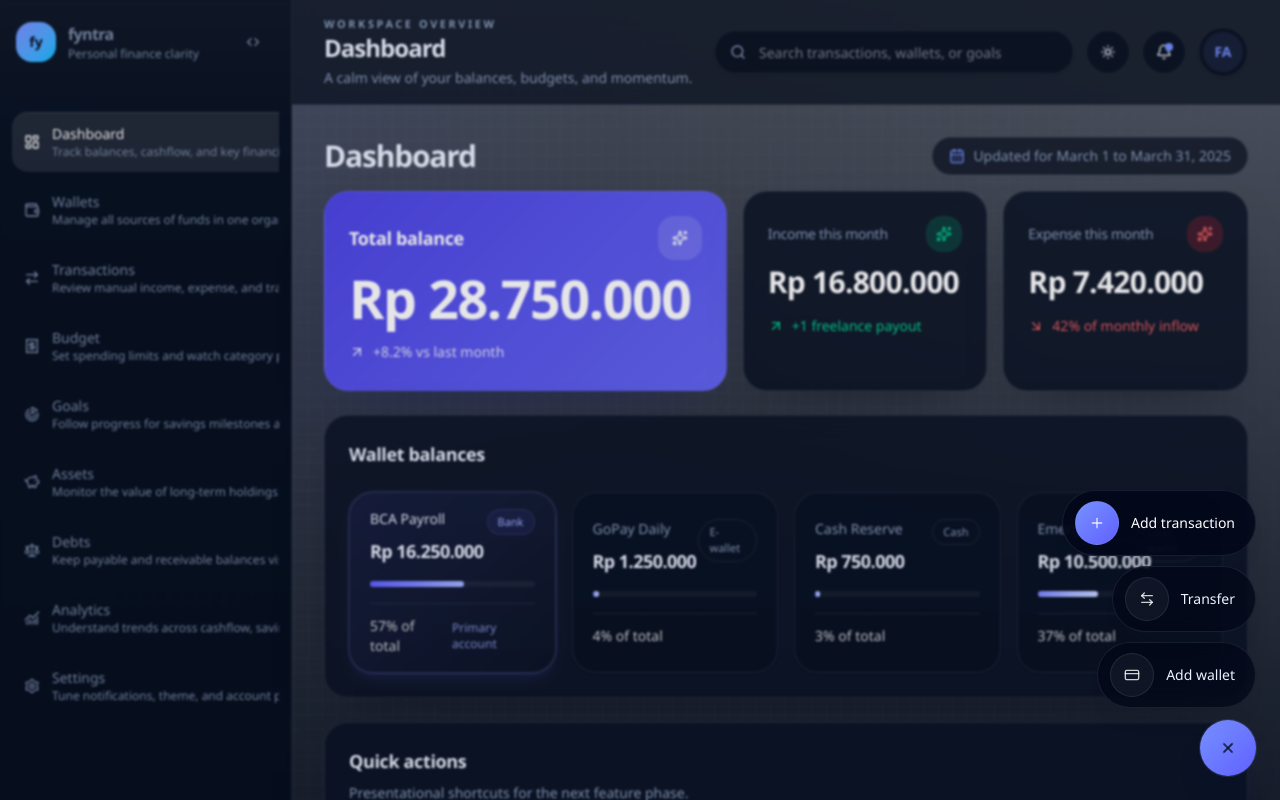
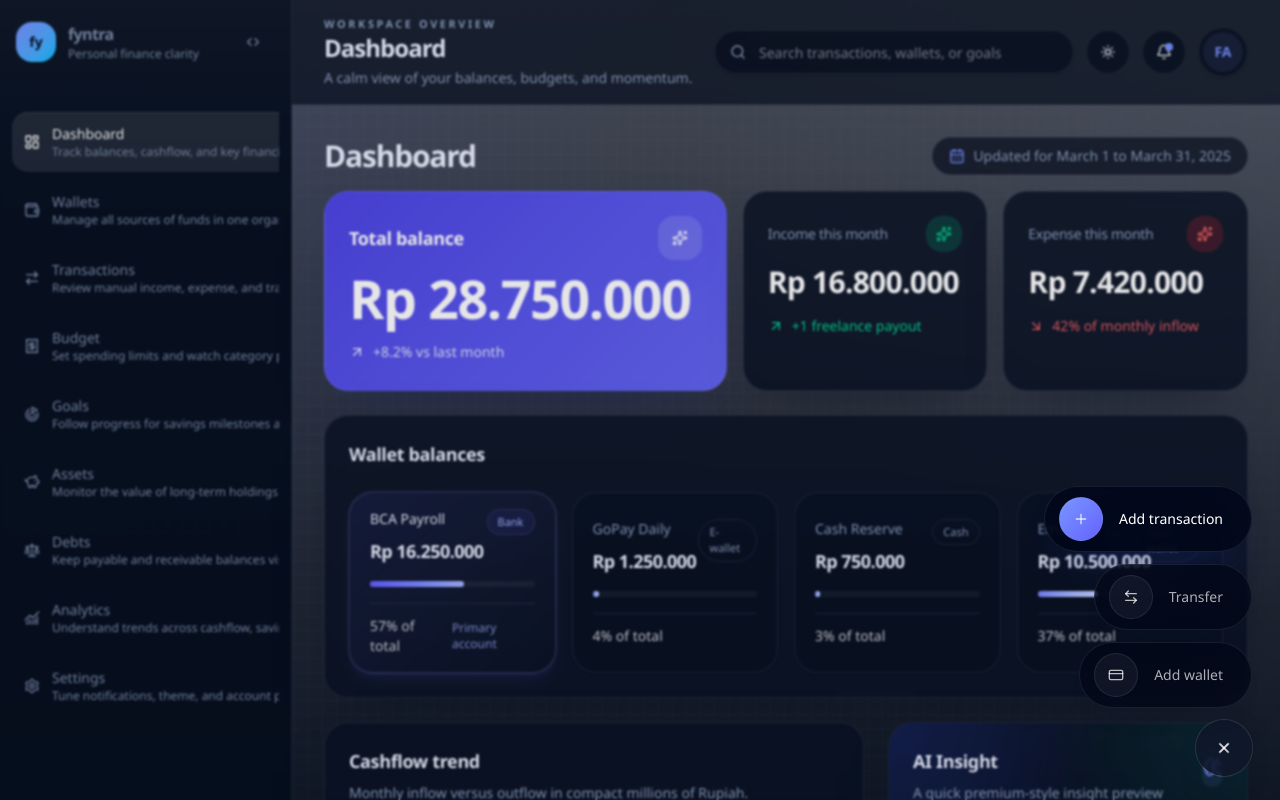
Before and after one commit to Faizax26/Fyntra, a Next.js app: page /app/dashboard in a window 1280 px wide. Both pictures are taken after a click on the button 1228 px from the left and 748 px from the top of the page. Shown: the top 800 px of the page. Built offline with nearby package versions, Linux system fonts and the light colour scheme.

Commit message:
Remove dashboard quick actions

```diff
--- a/src/app/(app)/app/dashboard/page.tsx
+++ b/src/app/(app)/app/dashboard/page.tsx
@@ -5,7 +5,6 @@ import { DashboardHeader } from "@/components/dashboard/dashboard-header";
 import { FloatingActionFab } from "@/components/dashboard/floating-action-fab";
 import { GoalsOverview } from "@/components/dashboard/goals-overview";
 import { MetricCard } from "@/components/dashboard/metric-card";
-import { QuickActions } from "@/components/dashboard/quick-actions";
 import { RecentTransactions } from "@/components/dashboard/recent-transactions";
 import { WalletOverview } from "@/components/dashboard/wallet-overview";
 import { dashboardSnapshot } from "@/lib/mock-data";
@@ -24,9 +23,6 @@ export default function DashboardPage() {
       <section>
         <WalletOverview wallets={dashboardSnapshot.wallets} details={dashboardSnapshot.walletDetails} />
       </section>
-      <section>
-        <QuickActions actions={dashboardSnapshot.quickActions} />
-      </section>
       <section className="grid gap-6 xl:grid-cols-[1.5fr_1fr]">
         <CashflowChart data={dashboardSnapshot.cashflow} />
         <AiInsight />
--- a/src/components/dashboard/floating-action-fab.tsx
+++ b/src/components/dashboard/floating-action-fab.tsx
@@ -67,8 +67,8 @@ export function FloatingActionFab() {
         )}
         onClick={() => setOpen(false)}
       />
-      <div ref={containerRef} className="fixed bottom-6 right-6 z-50 flex flex-col items-end gap-3">
-        <div className="flex flex-col items-end gap-2.5">
+      <div ref={containerRef} className="fixed bottom-6 right-7 z-50 flex flex-col items-end gap-3">
+        <div className="flex flex-col items-end gap-3">
           {fabActions.map((action, index) => {
             const Icon = action.icon;
 
@@ -81,24 +81,26 @@ export function FloatingActionFab() {
                 onClick={() => handleAction(action.label)}
                 style={{ transitionDelay: open ? `${index * 70}ms` : "0ms" }}
                 className={cn(
-                  "group flex cursor-pointer items-center gap-3 rounded-full border border-border/70 bg-background/82 px-3 py-2.5 text-left shadow-[0_16px_34px_-24px_rgba(15,23,42,0.3)] backdrop-blur-xl transition-all duration-200 ease-out hover:scale-[1.02] hover:bg-background/95 hover:shadow-[0_20px_42px_-24px_rgba(56,87,255,0.26)] dark:border-white/10 dark:bg-slate-950/70 dark:hover:bg-slate-950/85",
-                  action.primary && "border-primary/20 bg-background/90 dark:border-primary/20 dark:bg-slate-950/84",
+                  "group flex cursor-pointer items-center gap-4 rounded-full border border-border/70 bg-background/82 px-3.5 py-2.5 pr-6 text-left shadow-[0_16px_34px_-24px_rgba(15,23,42,0.3)] backdrop-blur-xl transition-all duration-200 ease-out hover:-translate-y-0.5 hover:scale-[1.02] hover:bg-background/95 hover:shadow-[0_20px_42px_-24px_rgba(56,87,255,0.2)] dark:border-white/10 dark:bg-slate-950/70 dark:hover:bg-slate-950/85",
+                  action.primary &&
+                    "scale-[1.03] border-primary/20 bg-background/90 brightness-[1.03] shadow-[0_20px_40px_-22px_rgba(56,87,255,0.34)] dark:border-primary/20 dark:bg-slate-950/84",
+                  !action.primary && "text-foreground/72 dark:text-white/70",
                   open ? "pointer-events-auto translate-y-0 scale-100 opacity-100" : "pointer-events-none translate-y-4 scale-95 opacity-0"
                 )}
               >
                 <span
                   className={cn(
-                    "flex size-11 items-center justify-center rounded-full border border-border/70 bg-background/75 text-muted-foreground transition-all duration-200 group-hover:scale-105 group-hover:brightness-105 dark:border-white/10 dark:bg-white/5 dark:text-white/80",
+                    "flex size-11 items-center justify-center rounded-full border border-border/70 bg-background/75 text-muted-foreground transition-all duration-200 group-hover:scale-105 group-hover:brightness-105 dark:border-white/10 dark:bg-white/5 dark:text-white/72",
                     action.primary &&
-                      "border-primary/15 bg-gradient-to-br from-primary to-indigo-500 text-primary-foreground shadow-[0_16px_34px_-22px_rgba(56,87,255,0.62)] dark:from-primary dark:to-indigo-500"
+                      "border-primary/15 bg-gradient-to-br from-primary to-indigo-500 text-primary-foreground shadow-[0_18px_36px_-20px_rgba(56,87,255,0.62)] dark:from-primary dark:to-indigo-500"
                   )}
                 >
                   <Icon className="size-4" />
                 </span>
                 <span
                   className={cn(
-                    "pr-2 text-sm font-medium text-foreground",
-                    action.primary && "text-foreground dark:text-white"
+                    "pr-1 text-sm font-medium",
+                    action.primary ? "text-foreground dark:text-white" : "text-foreground/72 dark:text-white/68"
                   )}
                 >
                   {action.label}
@@ -112,7 +114,12 @@ export function FloatingActionFab() {
           aria-label="Open quick actions"
           aria-expanded={open}
           onClick={() => setOpen((current) => !current)}
-          className="flex size-14 cursor-pointer items-center justify-center rounded-full bg-gradient-to-br from-primary to-indigo-500 text-primary-foreground shadow-[0_22px_48px_-24px_rgba(56,87,255,0.68)] outline-none ring-1 ring-primary/20 transition duration-200 ease-out hover:scale-105 hover:brightness-105 active:scale-[0.96]"
+          className={cn(
+            "flex size-14 cursor-pointer items-center justify-center rounded-full outline-none transition duration-200 ease-out hover:scale-105 active:scale-[0.96]",
+            open
+              ? "bg-slate-900/92 text-white shadow-[0_18px_34px_-20px_rgba(15,23,42,0.5)] ring-1 ring-white/12 hover:bg-slate-900 dark:bg-slate-900/88"
+              : "bg-gradient-to-br from-primary to-indigo-500 text-primary-foreground shadow-[0_22px_48px_-24px_rgba(56,87,255,0.68)] ring-1 ring-primary/20 hover:brightness-105"
+          )}
         >
           <span className={cn("transition-transform duration-200 ease-out", open && "rotate-45")}>
             <Plus className="size-5" />
```
